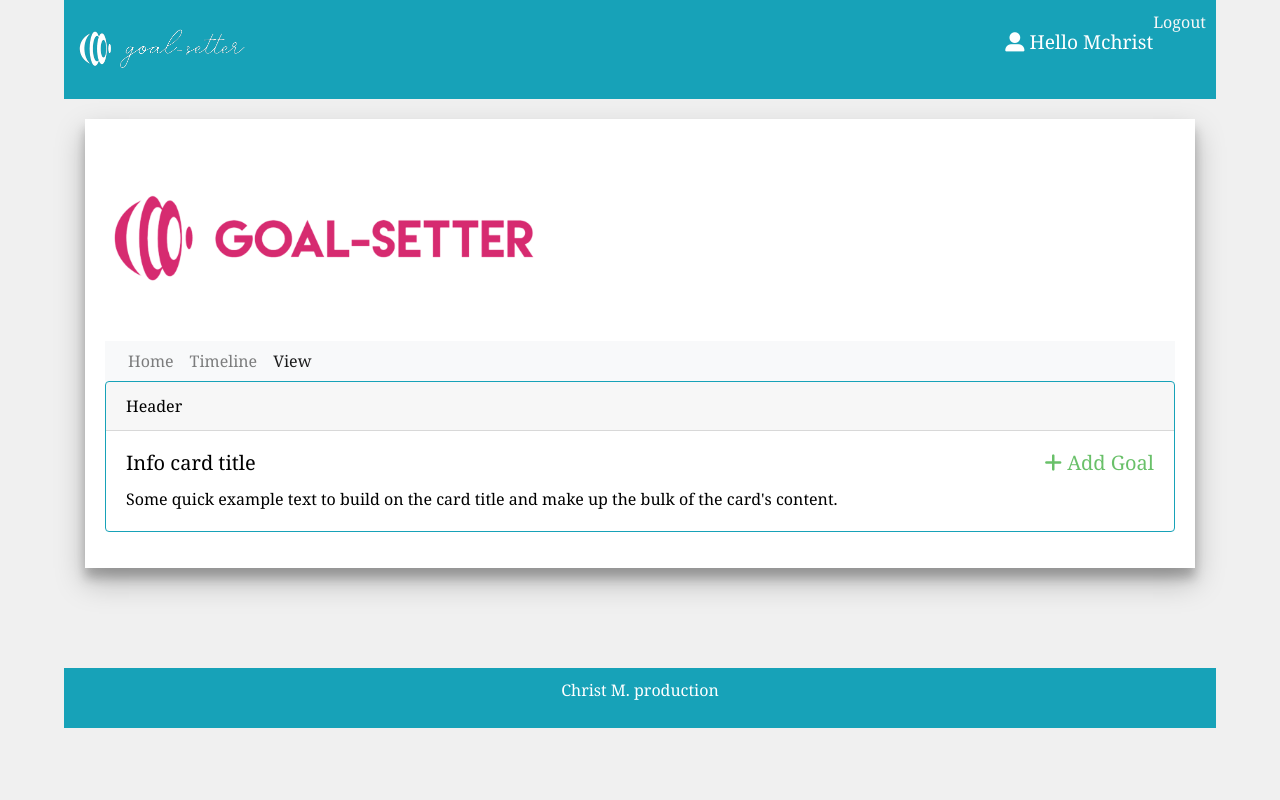
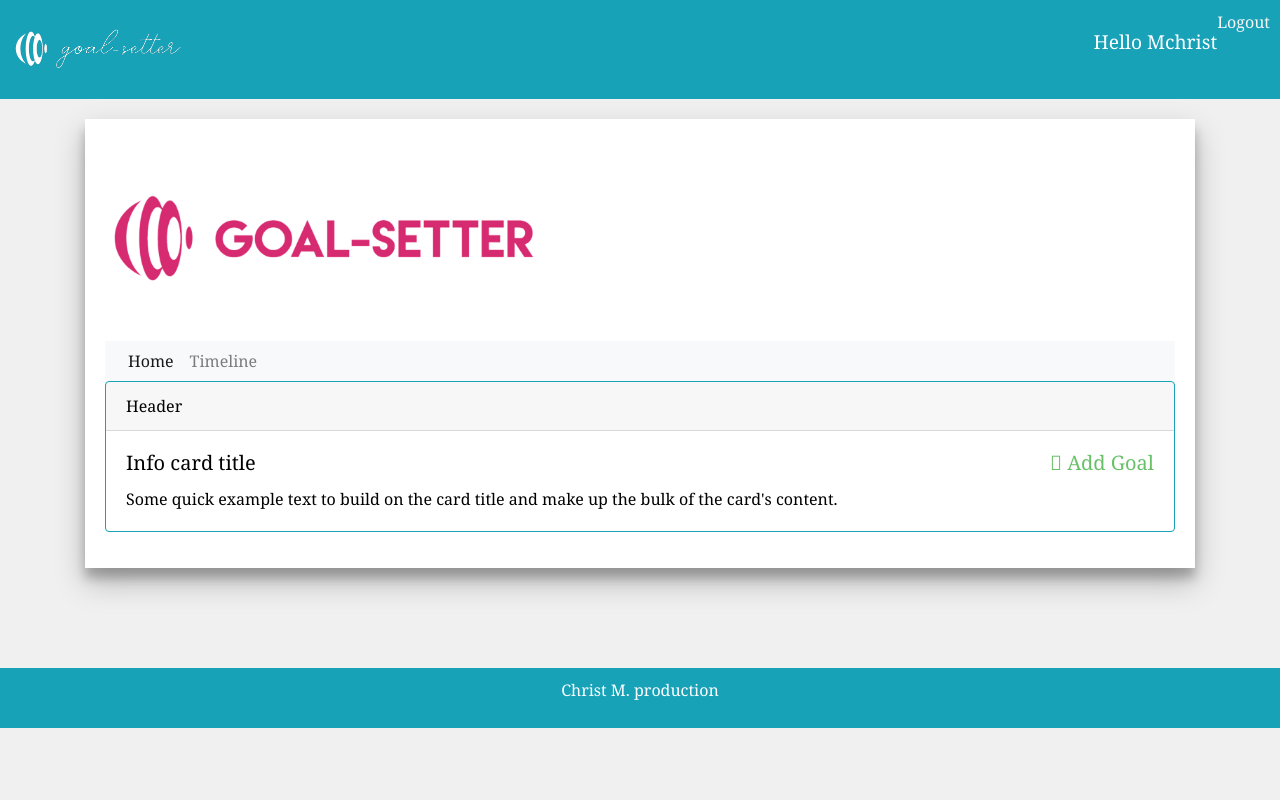
Before and after one commit to cmboungou1/cmboungou1-SWDV-691-2W-prod, a Django app: page /view/ in a window 1280 px wide. Run offline with Django 4.2, Linux system fonts and the light colour scheme; a user stored in the database is signed in; parts of the project's set-up code (start-up, migrations or seed data) failed here and were passed over; some libraries are stand-ins or nearby versions.

Commit message:
My first commit

```diff
--- a/base/static/theme.css
+++ b/base/static/theme.css
@@ -1,10 +1,14 @@
+html,
 body {
     background: rgb(240, 240, 240);
     font-family: Georgia, Verdana, sans-serif;
     color: black;
-    padding: 5%;
+    padding: 0px;
+    margin: 0px;
     padding-top: 0px;
     padding-bottom: 0%;
+    width: 100%;
+    height: 100%;
 }
 
 h1 {
@@ -82,7 +86,8 @@ svg.svg-inline--fa {
     margin-right: auto;
     padding: 10px;
     text-align: center;
-    /* position: fixed; */
+    position: relative;
+    width: 100%;
     left: 0;
     bottom: 0;
     background-color: #17a2b8;
--- a/base/templates/goal_list.html
+++ b/base/templates/goal_list.html
@@ -80,7 +80,7 @@
     </div>
 
     <div id="footer">
-        <div class="container">
+        <div >
             <p >Christ M. production</p>
         </div>
     </div>
--- a/base/templates/goal_view.html
+++ b/base/templates/goal_view.html
@@ -41,13 +41,10 @@
                       <div class="collapse navbar-collapse" id="navbarTogglerDemo03">
                         <ul class="navbar-nav me-auto mb-2 mb-lg-0">
                           <li class="nav-item">
-                            <a class="nav-link"  href="{% url 'list' %}">Home</a>
+                            <a class="nav-link active" aria-current="page" href="{% url 'list' %}">Home</a>
                           </li>
                           <li class="nav-item">
                             <a class="nav-link" href="{% url 'timeline' %}">Timeline</a>
-                          </li>
-                          <li class="nav-item">
-                            <a class="nav-link active" aria-current="page" href="{% url 'view' %}">View</a>
                           </li>
                         </ul>
                       </div>
@@ -62,6 +59,8 @@
                   <p class="card-text">Some quick example text to build on the card title and make up the bulk of the card's content.</p>
                 </div>
             </div>
+            <div id="list-wrapper">
+            </div>
         </div>
     </div>
 
@@ -70,8 +69,9 @@
             <p >Christ M. production</p>
         </div>
     </div>
-    <script src="https://kit.fontawesome.com/0d2515d6e6.js" crossorigin="anonymous"></script>
+
     <script type="text/javascript">
+
     </script>
 </body>
 
--- a/base/templates/login.html
+++ b/base/templates/login.html
@@ -14,6 +14,7 @@
     <link rel="stylesheet" href="{% static '/theme.css' %}">
 	  <!-- Include script for font awesome icon library -->
     <link rel="stylesheet" href="https://cdnjs.cloudflare.com/ajax/libs/font-awesome/4.7.0/css/font-awesome.min.css">
+    <script src="https://kit.fontawesome.com/0d2515d6e6.js" crossorigin="anonymous"></script>
     <style>
         .divider:after,
         .divider:before {
@@ -82,10 +83,7 @@
             </div>
             <div class="col-md-8 col-lg-6 col-xl-4 offset-xl-1">
                 <div class="d-flex flex-row align-items-center justify-content-center justify-content-lg-start">
-                  <p class="lead fw-normal mb-0 me-3">Sign in</p>
-                  <button type="button" class="btn btn-primary btn-floating mx-1">
-                    <i class="fa-solid fa-desktop"></i>
-                  </button>
+                  <p class="lead fw-normal mb-0 me-3">Sign in <i class="fa-solid fa-desktop"></i></p>
                 </div>
                 <div class="divider d-flex align-items-center my-4">
                   <p class="text-center fw-bold mx-3 mb-0">Welcome!</p>
--- a/base/templates/register.html
+++ b/base/templates/register.html
@@ -62,7 +62,6 @@
 </head>
 
 <body>
-<img src="{%static 'logo.png'%}" class="img-fluid center" alt="registration logo"/>
 <img src="{% static '/logo_black.png' %}" class="img-fluid center" alt="Goal setter sm logo" >
 <!-- Section: Design Block -->
 <section class="text-center text-lg-start">
```
